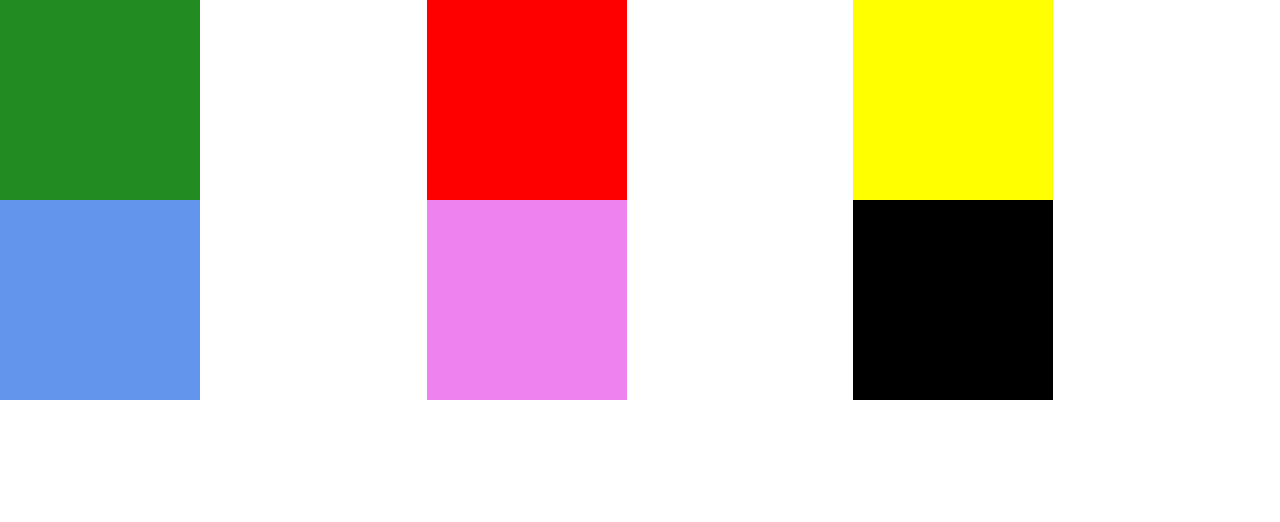
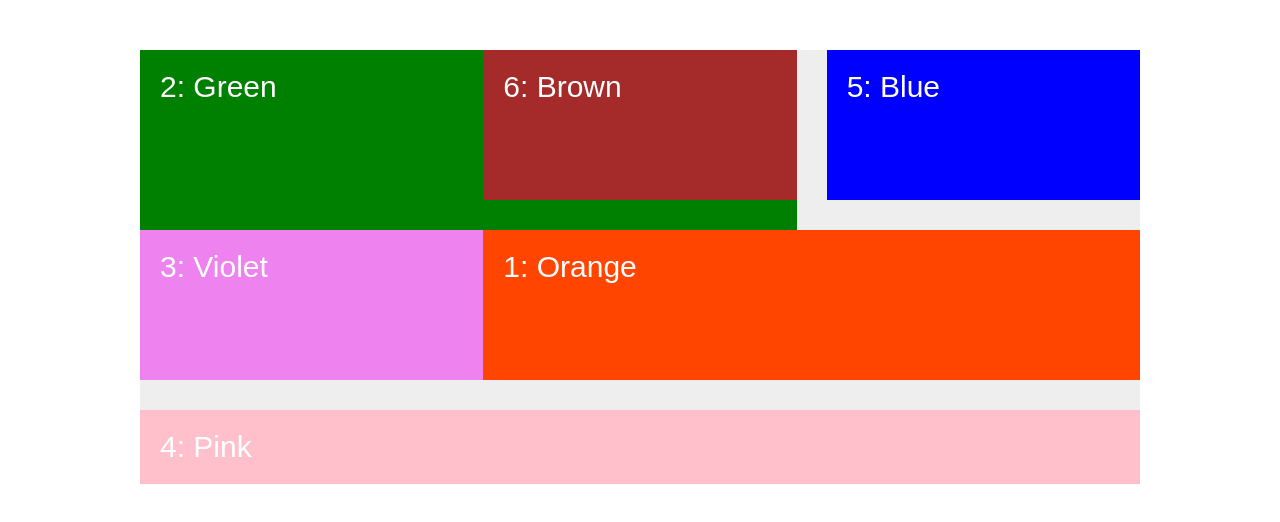
Before and after one commit to Jithin-b-p/Learn-html-css, a plain HTML site: page Grid/index.html in a window 1280 px wide. Drawn offline with Linux system fonts and the light colour scheme.

Commit message:
grid challenge

```diff
--- /dev/null
+++ b/Grid/GridChallenge/style.css
@@ -0,0 +1,37 @@
+.container {
+  margin-top: 50px;
+  margin-inline: auto;
+  width: 1000px;
+  height: 1000px;
+  color: white;
+  font-size: 30px;
+  font-family: sans-serif;
+
+  display: grid;
+  grid-template-rows: 10% repeat(3, 1fr) 10%;
+  grid-template-columns: repeat(3, 1fr) 20%;
+
+  grid-row-gap: 30px;
+  grid-column-gap: 30px;
+}
+
+.grid-item {
+  background-color: red;
+  padding: 20px;
+}
+
+.header {
+  grid-area: 1 / 1 / 2 / -1;
+}
+
+.footer {
+  grid-area: -2 / 1 / -1 / -1;
+}
+
+.sidebar {
+  grid-area: 2 / -2 / -2 / -1;
+}
+
+.main-content {
+  grid-area: 3 / 1 / -2 / -2;
+}
--- a/Grid/index.html
+++ b/Grid/index.html
@@ -1,19 +1,19 @@
 <!DOCTYPE html>
 <html lang="en">
   <head>
-  <meta charset="UTF-8">
-  <meta name="viewport" content="width=device-width, initial-scale=1.0">
+    <meta charset="UTF-8" />
+    <meta name="viewport" content="width=device-width, initial-scale=1.0" />
     <title>Grid</title>
-  <link rel="stylesheet" href="./style.css">
+    <link rel="stylesheet" href="./style.css" />
   </head>
   <body>
     <div class="container">
-    <div class="item item-1"></div>
-    <div class="item item-2"></div>
-    <div class="item item-3"></div>
-    <div class="item item-4"></div>
-    <div class="item item-5"></div>
-    <div class="item item-6"></div>
+      <div class="item item--1">1: Orange</div>
+      <div class="item item--2">2: Green</div>
+      <div class="item item--3">3: Violet</div>
+      <div class="item item--4">4: Pink</div>
+      <div class="item item--5">5: Blue</div>
+      <div class="item item--6">6: Brown</div>
     </div>
   </body>
 </html>
--- a/Grid/style.css
+++ b/Grid/style.css
@@ -1,42 +1,68 @@
 * {
   margin: 0;
   padding: 0;
+  box-sizing: inherit;
+}
+
+body {
   box-sizing: border-box;
 }
 
 .container {
+  background-color: #eee;
+  width: 1000px;
+  /* height: 1000px; */
+  margin: 50px auto;
+
   display: grid;
-  grid-template-columns: repeat(3, auto);
-  /* grid-template-areas:
-    "header header header"
-    "article . sidebar"
-    "footer footer footer" */
+  grid-template-rows: repeat(2, 150px);
+  /* grid-template-rows: repeat(2, 1fr); */
+  /* grid-template-columns: 1fr 2fr 1fr; */
+  /* grid-template-columns: 50% repeat(2, 25%); */
+  /* grid-template-columns: 50% repeat(2, 1fr); */
+  grid-template-columns: repeat(3, 1fr);
+  grid-row-gap: 30px;
+  grid-column-gap: 30px;
+}
 
+.item {
+  padding: 20px;
+  font-size: 30px;
+  font-family: sans-serif;
+  color: white;
+}
 
+.item--1 {
+  background-color: orangered;
+  /* grid-row-start: 2;
+  grid-row-end: 3;
+  grid-column-start: 2;
+  grid-column-end: 3; */
+  grid-row: 2 / 3;
+  grid-column: 2 / 4;
+  z-index: 1;
 }
-.item {
-  height: 200px;
-  width: 200px;
+.item--2 {
+  background-color: green;
+  grid-column: 1 / 3;
+  grid-row: 1 / 3;
+  /* z-index: 1; */
 }
-.item-1 {
-  background-color: forestgreen;
-  /* grid-area: header; */
+.item--3 {
+  background-color: violet;
+  grid-column: 1 / 3;
+  grid-row: 2 / 3;
 }
-.item-2 {
-  background-color: red;
-  /* grid-area: article; */
+.item--4 {
+  background-color: pink;
+  /* grid-column: 1 / span 3; */
+  grid-column: 1 / -1;
 }
-.item-3 {
-  background-color: yellow;
-  /* grid-area: sidebar; */
+.item--5 {
+  background-color: blue;
+  grid-area: 1 / 3 / 2 / 4;
 }
-.item-4 {
-  background-color: cornflowerblue;
-  /* grid-area: footer; */
+.item--6 {
+  background-color: brown;
+  grid-area: 1 / 2 / 2 / 3;
 }
-.item-5 {
-  background-color: violet;
-}
-.item-6 {
-  background-color: black;
-}
```
Also changed, not shown: Grid/GridChallenge/index.html (added, +20 -0 lines), Grid/GridChallenge/img.png (added). Lines whose indentation alone changed are shown as unchanged.
